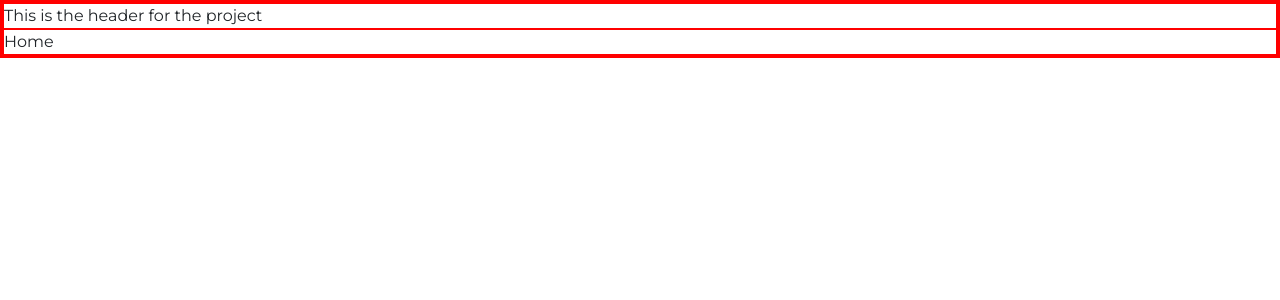
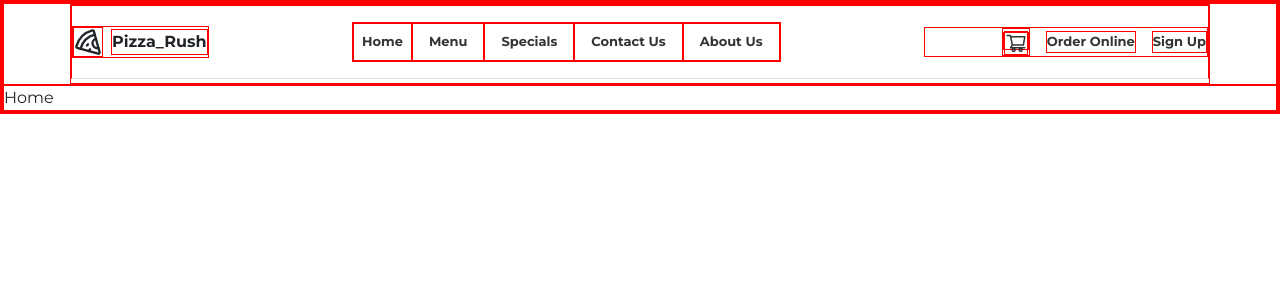
Before and after one commit to MahoneyT1/PizzaRush_Fast_and_Hot_Delivery, a React (Create React App) app: page / in a window 1280 px wide. Shown: the top 300 px of the page. Built offline with nearby package versions, Linux system fonts and the light colour scheme.

Commit message:
Header section done

```diff
--- a/src/App.css
+++ b/src/App.css
@@ -23,3 +23,11 @@
   font-family: "Montserrat", sans-serif;
 
 }
+
+
+
+.header li a{
+  font-size: small;
+  color: #333333;
+  font-weight: bold;
+}
--- a/src/pages/Header.jsx
+++ b/src/pages/Header.jsx
@@ -1,9 +1,53 @@
-import React from 'react'
+import React from "react";
+import { LuPizza } from "react-icons/lu";
+import { AiOutlineShoppingCart } from "react-icons/ai";
+
 
 const Header = () => {
   return (
-    <div>This is the header for the project</div>
-  )
-}
+    <header className="header">
+      <div className="container p-0">
+        <div className="d-flex flex-wrap align-items-center justify-content-center justify-content-md-between py-3 mb-1 border-bottom">
+          <a
+            href="/"
+            className="d-flex gap-2 align-items-center  mb-2 p-0 mb-md-0 text-dark text-decoration-none"
+          >
+            <LuPizza size={30} />
+            <b>Pizza_Rush</b>
+          </a>
 
-export default Header
+          <ul className="nav col-12 col-md-auto mb-2 justify-content-center mb-md-0">
+            <li>
+              <a href="nac" className="nav-link px-2 ">Home</a>
+            </li>
+            <li>
+              <a href="nav" className="nav-link ">Menu</a>
+            </li>
+            <li>
+              <a href="nav" className="nav-link ">Specials</a>
+            </li>
+            <li>
+              <a href="nav" className="nav-link ">Contact Us
+              </a>
+            </li>
+            <li>
+              <a href="nav" className="nav-link">About Us</a>
+            </li>
+          </ul>
+
+          <div className="col-md-3 d-flex justify-content-end align-items-center gap-3">
+            <li><a href="nav"><AiOutlineShoppingCart size={24} /></a></li>
+            <li>
+              <a href="nav" className="nav-link">Order Online</a>
+            </li>
+            <li>
+              <a href="nav" className="nav-link ">Sign Up</a>
+            </li>
+          </div>
+        </div>
+      </div>
+    </header>
+  );
+};
+
+export default Header;
```
